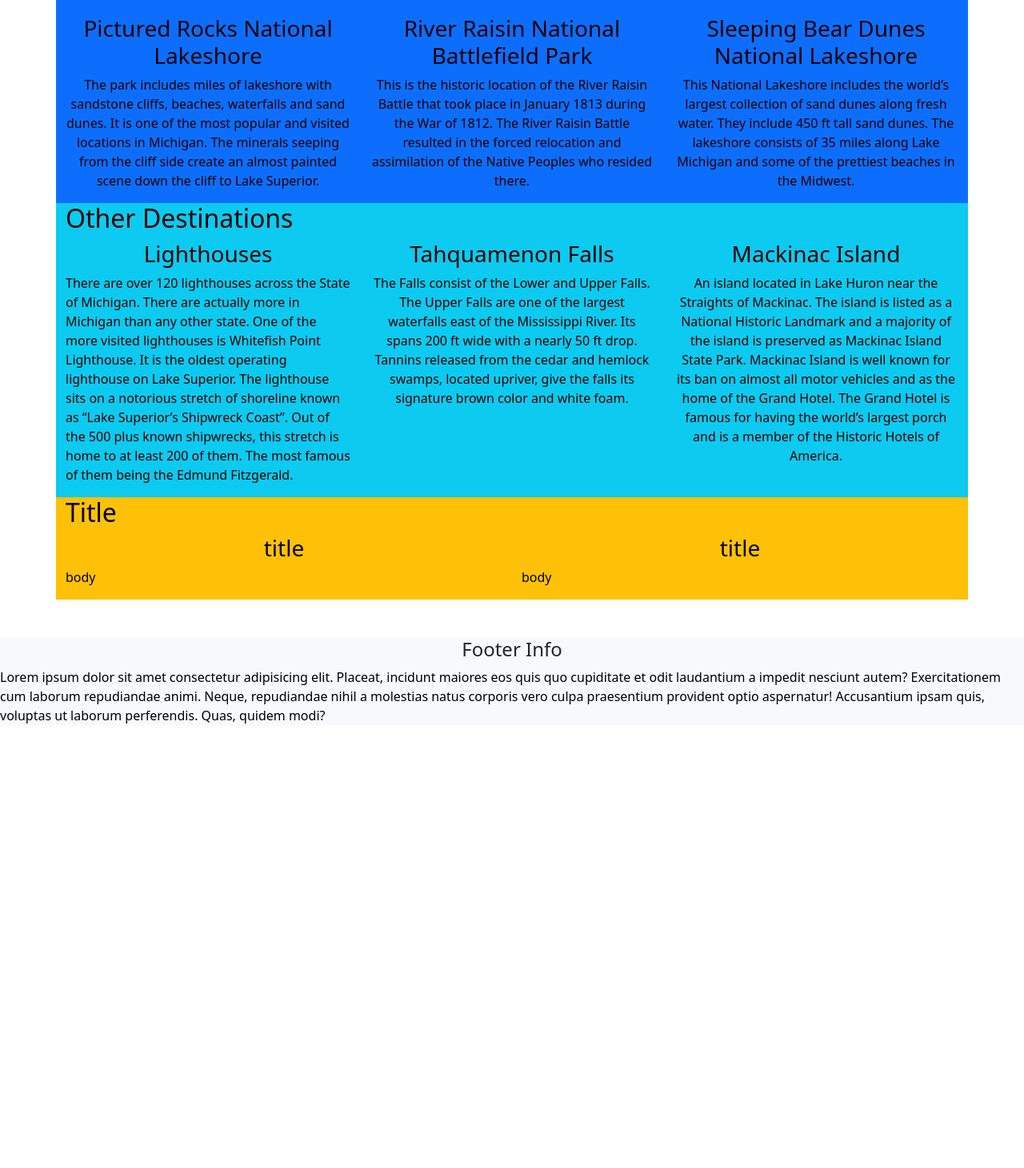
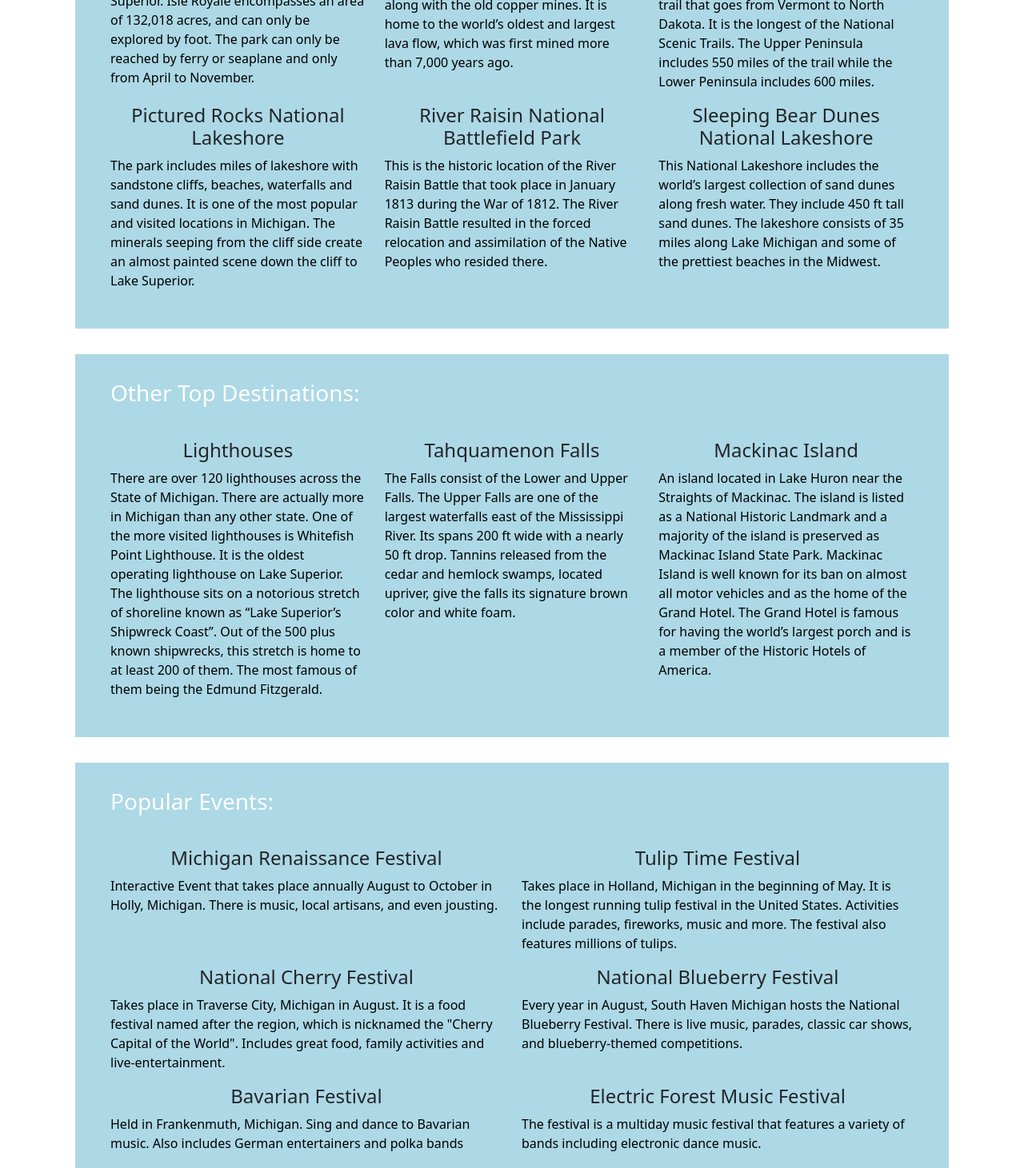
Before and after one commit to brittrohrer/course-project, a Nuxt app: page /activities in a window 1280 px wide. Shown: the part 800-2261 px from the top of the page at 80% size. Before the commit the page ends 1723 px from the top, so only its background shows below. Built offline with nearby package versions, Linux system fonts and the light colour scheme.

Commit message:
added to grid and styled

```diff
--- /dev/null
+++ b/assets/scss/_activities.scss
@@ -0,0 +1,9 @@
+.grid-container {
+    margin: 2rem 0;
+    padding: 2rem;
+    background-color: $blue;
+}
+.grid-header {
+    padding-bottom: 2rem;
+    color: $white;
+}
--- a/assets/scss/_header.scss
+++ b/assets/scss/_header.scss
@@ -4,6 +4,7 @@
     background-repeat: no-repeat;
     background-position: center;
     background-size :cover;
+    background-color: $default-dark;
 }
 
 .nav-title {
--- a/assets/scss/_variables.scss
+++ b/assets/scss/_variables.scss
@@ -1,3 +1,5 @@
 /* Colors */
 $gray:lightgray;
 $blue:lightblue;
+$default-dark: darkgray;
+$white: white;
--- a/assets/scss/main.scss
+++ b/assets/scss/main.scss
@@ -2,3 +2,4 @@
 @import 'base';
 @import 'header';
 @import 'home';
+@import 'activities';
--- a/pages/activities/index.vue
+++ b/pages/activities/index.vue
@@ -1,50 +1,45 @@
 <script setup>
 import { ref } from "vue";
 /* Create array and header variable to dynamically build page content for each grid container */
-const headerOne = ref("Natural Wonders")
+const headerOne = ref("National Park Destinations:")
 const gridOne = ref([
     {
-        class: `col-lg-12`,
-        title: `Title`,
-        body: `There are six locations in Michigan that are managed by the National Park Service.`
-    },
-    {
-        class: `col-lg-4 text-center`,
+        class: `col-lg-4 col-md-6`,
         title: `Isle Royale National Park`,
         body: `Isle Royale National Park is an island located in the northern region of Lake Superior.
                 Isle Royale encompasses an area of 132,018 acres, and can only be explored by foot. The park can only be reached by ferry or seaplane and only from April to November.`
     },
     {
-        class: `col-lg-4 text-center`,
+        class: `col-lg-4 col-md-6`,
         title: `Keweenaw National Historical Park`,
         body: `This park consists of 21 historic sites along with the old copper mines. It is home to the world’s oldest and largest lava flow, which was first mined more than 7,000 years ago.`
     },
     {
-        class: `col-lg-4 text-center`,
+        class: `col-lg-4 col-md-6`,
         title: `North Country National Scenic Trail`,
         body: `The North Country Trail is a 4,800 mile trail that goes from Vermont to North Dakota. It is the longest of the National Scenic Trails. The Upper Peninsula includes 550 miles of the
                 trail while the Lower Peninsula includes 600 miles. `
     },
     {
-        class: `col-lg-4 text-center`,
+        class: `col-lg-4 col-md-6`,
         title: `Pictured Rocks National Lakeshore`,
         body: `The park includes miles of lakeshore with sandstone cliffs, beaches, waterfalls and sand dunes. It is one of the most popular and visited locations in Michigan. The minerals seeping
                 from the cliff side create an almost painted scene down the cliff to Lake Superior. `
     },
     {
-        class: `col-lg-4 text-center`,
+        class: `col-lg-4 col-md-6`,
         title: `River Raisin National Battlefield Park`,
         body: `This is the historic location of the River Raisin Battle that took place in January 1813 during the War of 1812. The River Raisin Battle resulted in the forced relocation and assimilation
                 of the Native Peoples who resided there.`
     },
     {
-        class: `col-lg-4 text-center`,
+        class: `col-lg-4 col-md-6`,
         title: `Sleeping Bear Dunes National Lakeshore`,
         body: `This National Lakeshore includes the world’s largest collection of sand dunes along fresh water. They include 450 ft tall sand dunes. The lakeshore consists of 35 miles along Lake Michigan and
                 some of the prettiest beaches in the Midwest.`
     },
 ],);
-const headerTwo = ref("Other Destinations")
+const headerTwo = ref("Other Top Destinations:")
 const gridTwo = ref([
     {
         class: `col-lg-4`,
@@ -56,14 +51,14 @@ const gridTwo = ref([
                 Edmund Fitzgerald. `
     },
     {
-        class: `col-lg-4 text-center`,
+        class: `col-lg-4`,
         title: `Tahquamenon Falls`,
         body: `The Falls consist of the Lower and Upper Falls. The Upper Falls are one of the largest waterfalls east of the Mississippi
                 River. Its spans 200 ft wide with a nearly 50 ft drop. Tannins released from the cedar and hemlock swamps, located upriver,
                 give the falls its signature brown color and white foam.`
     },
     {
-        class: `col-lg-4 text-center`,
+        class: `col-lg-4`,
         title: `Mackinac Island`,
         body: `An island located in Lake Huron near the Straights of Mackinac. The island is listed as a National Historic Landmark and a majority
                 of the island is preserved as Mackinac Island State Park. Mackinac Island is well known for its ban on almost all motor vehicles and
@@ -71,54 +66,88 @@ const gridTwo = ref([
                 of America.`
     },
 ],);
-const headerThree = ref("Title")
+const headerThree = ref("Popular Events:")
 const gridThree = ref([
     {
-        class: `col-sm-6`,
-        title: `title`,
-        body: `body`
+        class: `col-lg-6`,
+        title: `Michigan Renaissance Festival`,
+        body: `Interactive Event that takes place annually August to October in Holly, Michigan.
+                There is music, local artisans, and even jousting.`
     },
     {
-        class: `col-sm-6`,
-        title: `title`,
-        body: `body`
+        class: `col-lg-6`,
+        title: `Tulip Time Festival`,
+        body: `Takes place in Holland, Michigan in the beginning of May. It is the longest running tulip festival in the United States.
+                Activities include parades, fireworks, music and more. The festival also features millions of tulips.`
     },
+    {
+        class: `col-lg-6`,
+        title: `National Cherry Festival`,
+        body: `Takes place in Traverse City, Michigan in August. It is a food festival named after the region, which is nicknamed the
+                "Cherry Capital of the World". Includes great food, family activities and live-entertainment.`
+    },
+    {
+        class: `col-lg-6`,
+        title: `National Blueberry Festival`,
+        body: `Every year in August, South Haven Michigan hosts the National Blueberry Festival.
+             There is live music, parades, classic car shows, and blueberry-themed competitions.`
+    },
+    {
+        class: `col-lg-6`,
+        title: `Bavarian Festival`,
+        body: `Held in Frankenmuth, Michigan. Sing and dance to Bavarian music. Also includes German entertainers and polka bands`
+    },
+    {
+        class: `col-lg-6`,
+        title: `Electric Forest Music Festival`,
+        body: `The festival is a multiday music festival that features a variety of bands including electronic dance music.`
+    },
+    {
+        class: `col-lg-6`,
+        title: `Faster Horses Music Festival`,
+        body: `Multiday country music festival held in Brooklyn, Michigan.`
+    }
 ],);
+
 </script>
 
 <template>
-    <main class="container">
+    <main class="container mt-5">
+        <h2>Popular Destinations and Events</h2>
+        <div class="container">
         <!-- use a v-for for each grid section to display the header, title and body with each of their specified layouts-->
-        <div class="row bg-primary">
-            <h2>{{headerOne}}</h2>
+            <div class="grid-container row">
+                <h3 class="grid-header">{{headerOne}}</h3>
                 <div :class="gOne.class"
                 v-for="gOne in gridOne"
                 :key="gOne.title">
-                <h3 class="text-center">{{gOne.title}}</h3>
+                    <h4 class="text-center">{{gOne.title}}</h4>
                     <p>{{gOne.body}}</p>
                 </div>
             </div>
 
-        <div class="row bg-info">
-            <h2>{{headerTwo}}</h2>
+            <div class="grid-container row">
+                <h3 class="grid-header">{{headerTwo}}</h3>
                 <div :class="gTwo.class"
                     v-for="gTwo in gridTwo"
                     :key="gTwo.title">
-                <h3 class="text-center">{{gTwo.title}}</h3>
+                    <h4 class="text-center">{{gTwo.title}}</h4>
                     <p>{{gTwo.body}}</p>
                 </div>
             </div>
 
-        <div class="row bg-warning">
-            <h2>{{headerThree}}</h2>
+            <div class="grid-container row">
+                <h3 class="grid-header">{{headerThree}}</h3>
                 <div :class="gThree.class"
                     v-for="gThree in gridThree"
                     :key="gThree.title">
-                <h3 class="text-center">{{gThree.title}}</h3>
+                    <h4 class="text-center">{{gThree.title}}</h4>
                     <p>{{gThree.body}}</p>
                 </div>
             </div>
+        </div>
     </main>
+
 </template>
 
 <style scoped>
```
Lines whose indentation alone changed are shown as unchanged.
